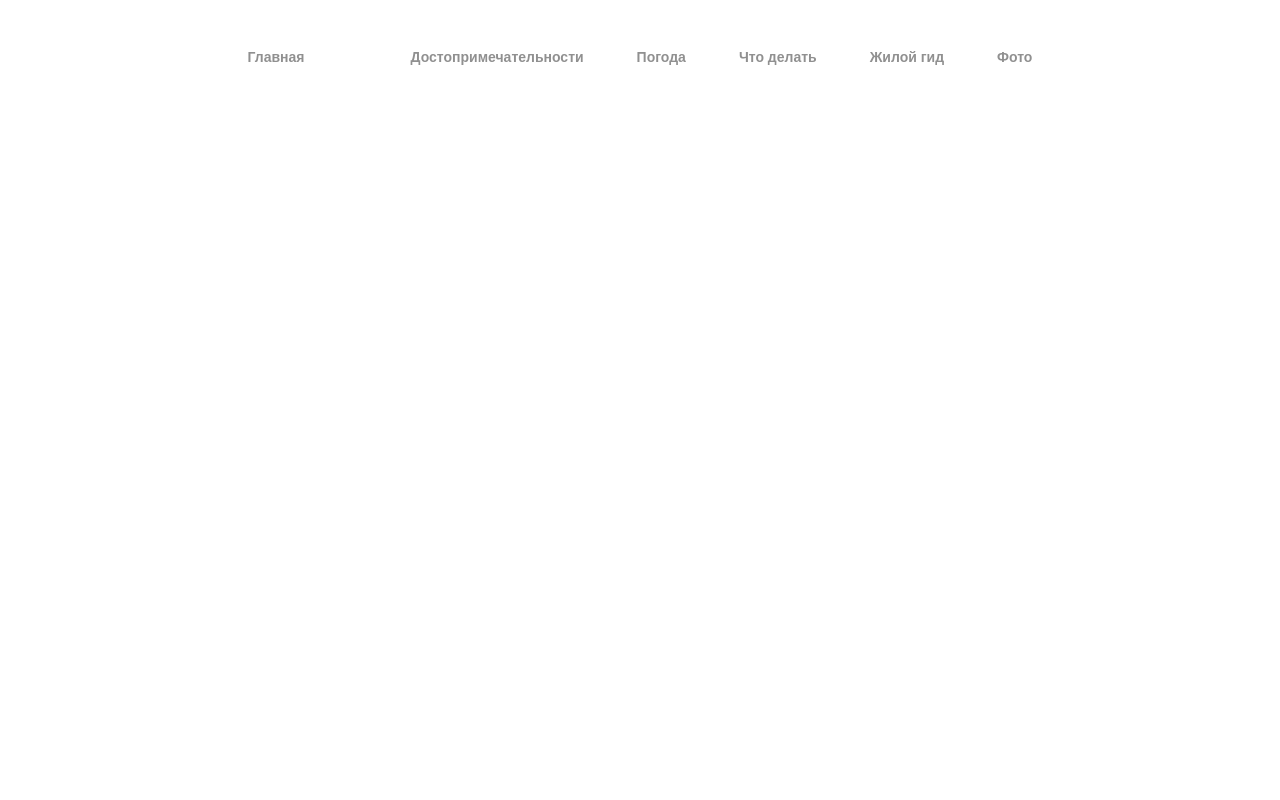
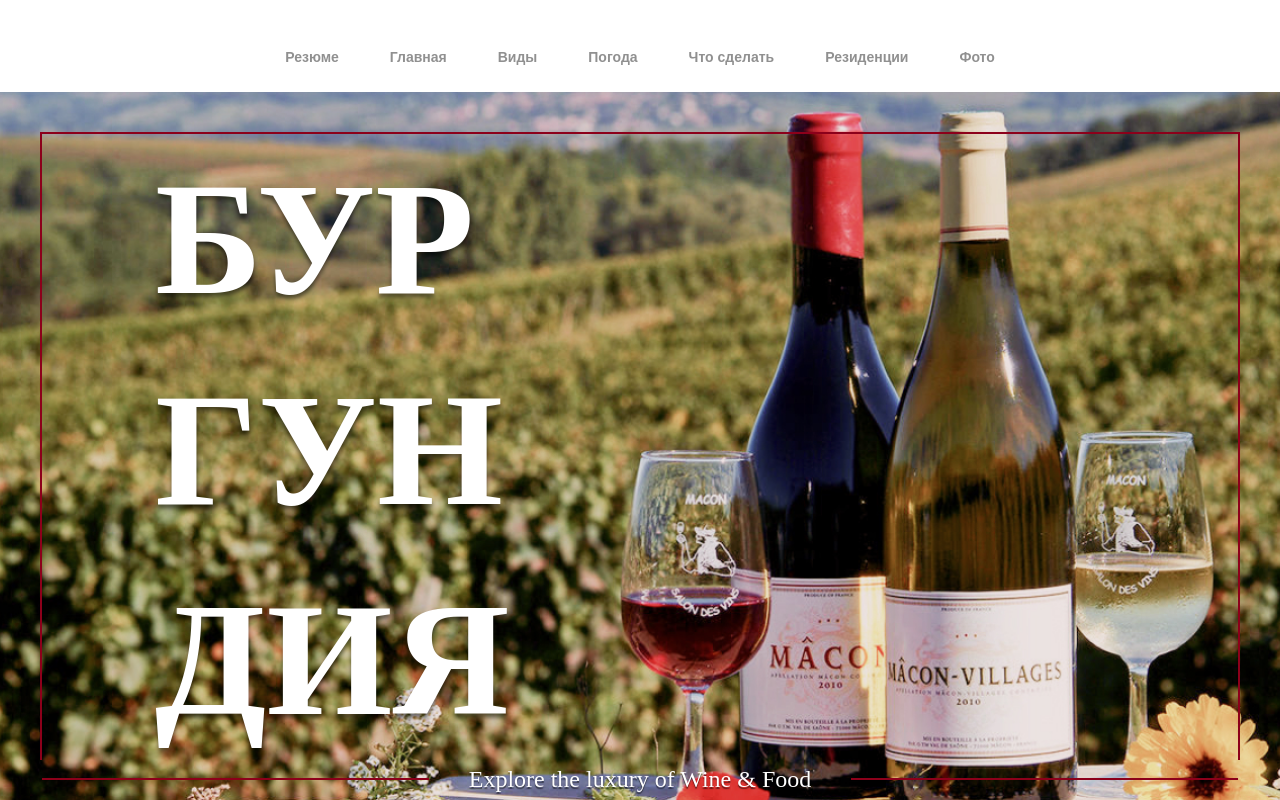
Before and after one commit to markup-dev/burgundy, a website: page app/index.html in a window 1280 px wide. Drawn offline with nearby package versions, Linux system fonts and the light colour scheme; files that its build step writes are made by us from their sources.

Commit message:
added header content

```diff
--- a/app/index.html
+++ b/app/index.html
@@ -4,33 +4,34 @@
 <head>
   <meta charset="UTF-8">
   <meta name="viewport" content="width=device-width, initial-scale=1.0">
-  <title>Burgundy</title>
+  <title>Бургундия</title>
   <link rel="stylesheet" href="css/style.min.css">
 </head>
 
 <body>
 
   <header class="header">
+    <div class="header__top">
       <div class="container">
         <nav class="menu">
           <ul class="menu__list">
             <li class="menu__list-item">
+              <a class="menu__list-link" href="#">Резюме</a>
+            </li>
+            <li class="menu__list-item">
               <a class="menu__list-link" href="#">Главная</a>
             </li>
             <li class="menu__list-item">
-            <a class="menu__list-link" href="#"></a>
-          </li>
-          <li class="menu__list-item">
-            <a class="menu__list-link" href="#">Достопримечательности</a>
+              <a class="menu__list-link" href="#">Виды</a>
             </li>
             <li class="menu__list-item">
               <a class="menu__list-link" href="#">Погода</a>
             </li>
             <li class="menu__list-item">
-            <a class="menu__list-link" href="#">Что делать</a>
+              <a class="menu__list-link" href="#">Что сделать</a>
             </li>
             <li class="menu__list-item">
-            <a class="menu__list-link" href="#">Жилой гид</a>
+              <a class="menu__list-link" href="#">Резиденции</a>
             </li>
             <li class="menu__list-item">
               <a class="menu__list-link" href="#">Фото</a>
@@ -38,6 +39,16 @@
           </ul>
         </nav>
       </div>
+    </div>
+
+    <div class="header__content">
+      <div class="header__content-wrapper">
+        <h1 class="header__title">бур<br>гун<br>дия</h1>
+        <p class="header__text">
+          Explore the luxury of Wine & Food
+        </p>
+      </div>
+    </div>
   </header>
 
   <script src="js/main.min.js"></script>
--- a/app/scss/blocks/header.scss
+++ b/app/scss/blocks/header.scss
@@ -1,3 +1,74 @@
+.header {
+  &__content {
+    position: relative;
+
+    height: calc(100vh - 92px);
+    padding: 40px;
+
+    background-image: url(../../images/header-bg.jpg);
+    background-size: cover;
+    background-position: center;
+    background-repeat: no-repeat;
+  }
+
+  &__content-wrapper {
+    display: flex;
+    flex-direction: column;
+    justify-content: space-between;
+    height: 100%;
+
+    border: 2px solid $accent;
+    border-bottom: none;
+  }
+
+  &__title {
+    max-width: 1000px;
+    width: 100%;
+    margin: 0 auto;
+    padding: 0 15px;
+
+    @extend %georgia-700;
+    font-family: serif;
+    font-size: 162px;
+    line-height: 1.3;
+    text-transform: uppercase;
+
+    color: #fff;
+    text-shadow: 0px 4px 4px rgba(0, 0, 0, 0.5);
+  }
+
+  &__text {
+    display: flex;
+    align-items: center;
+    margin-bottom: -12px;
+
+    @extend %georgia-400;
+    font-family: serif;
+    font-size: 24px;
+    line-height: 1.125;
+    text-align: center;
+
+    color: #fff;
+    text-shadow: 0px 2px 1px rgba(0, 0, 0, 0.5);
+    white-space: nowrap;
+
+    &::before,
+    &::after {
+      content: '';
+      border-bottom: 2px solid $accent;
+      width: 100%;
+    }
+
+    &::before {
+      margin-right: 40px;
+    }
+
+    &::after {
+      margin-left: 40px;
+    }
+  }
+}
+
 .menu {
   &__list {
     display: flex;
@@ -12,7 +83,7 @@
   }
 
   &__list-link {
-    padding: 0 9px 22px;
+    padding: 0 8px 22px;
 
     @extend %lato-700;
     font-size: 14px;
--- a/app/scss/common/_global.scss
+++ b/app/scss/common/_global.scss
@@ -24,6 +24,7 @@
 }
 
 .container {
+  height: inherit;
   max-width: 1000px;
   width: 100%;
   margin: 0 auto;
```
Also changed, not shown: app/images/header-bg.jpg (added). Lines whose indentation alone changed are shown as unchanged.
